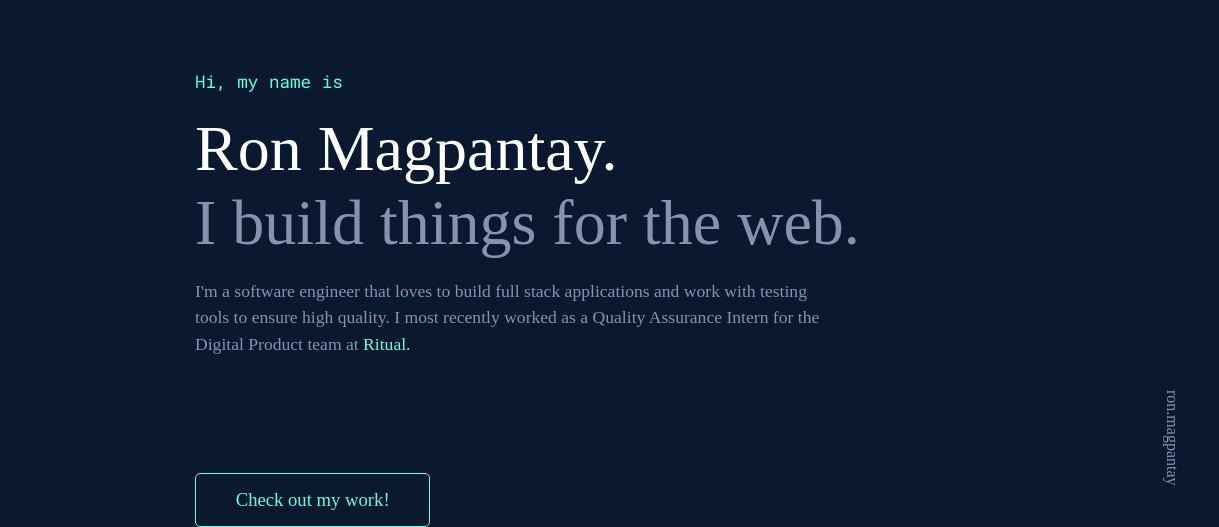
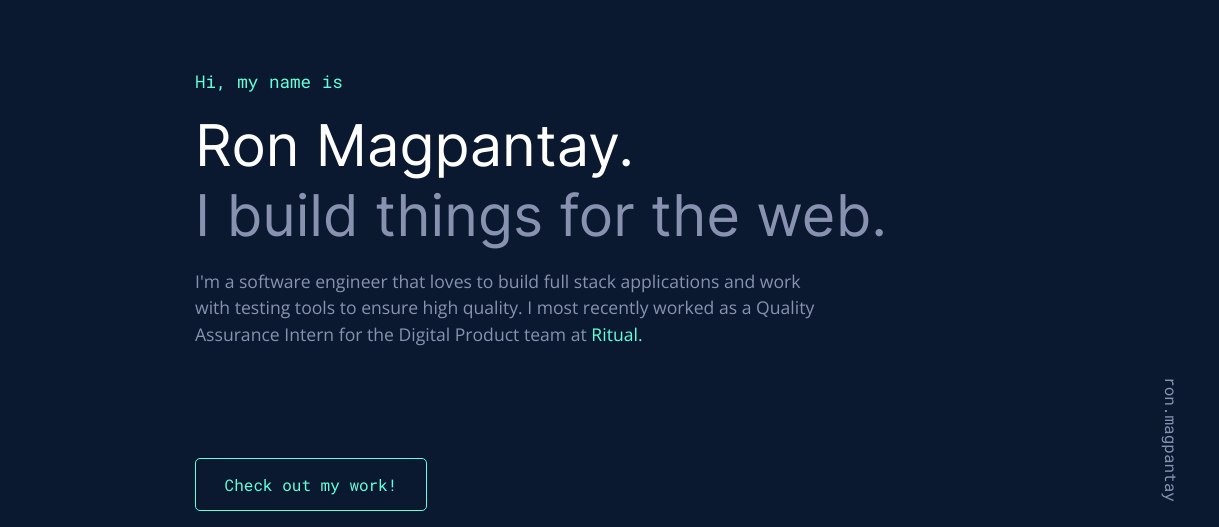
Before and after one commit to ronBP95/port-v5, a Gatsby site: page / in a window 1280 px wide. Shown: the part 120-647 px from the top of the page, 61-1280 px from the left. Built offline with nearby package versions, Linux system fonts and the light colour scheme; Gatsby itself is replaced by a stand-in of ours.

Commit message:
Fonts added to name component, Hero component and font-sizes modified

```diff
--- a/src/components/Hero/Hero.css
+++ b/src/components/Hero/Hero.css
@@ -29,14 +29,16 @@
 }
 
 #name {
-    font-size: 5vw;
+    font-size: 4.5vw;
     color: white;
     margin-top: 0.3em;
+    font-family: 'Inter';
 }
 
 #subName {
-    font-size: 5vw;
+    font-size: 4.5vw;
     color: #8892b0;
+    font-family: 'Inter';
 }
 
 #heroText {
@@ -48,6 +50,7 @@
     margin-top: 1em;
     min-width: 265px;
     min-height: 158px;
+    font-family: 'Open Sans';
 }
 
 #company {
@@ -74,13 +77,13 @@
     border: 1px solid #64ffda;
     border-radius: 5px;
     width: 12.5em;
-    font-size: 14pt;
+    font-size: 12pt;
     margin-top: 2em;
-    padding-top: 15px;
-    padding-bottom: 15px;
+    padding: 15px;
     color: #64ffda;
     transition: 0.3s;
     cursor: pointer;
+    font-family: 'Roboto Mono';
 }
 
 #heroButton:hover {
--- a/src/components/Name/Name.css
+++ b/src/components/Name/Name.css
@@ -8,6 +8,7 @@
     background: #0a192f;
     color: #8892b0;
     /* border-left: 1px solid #8892b0; */
+    font-family: 'Roboto Mono';
 }
 
 #namelist {
```
